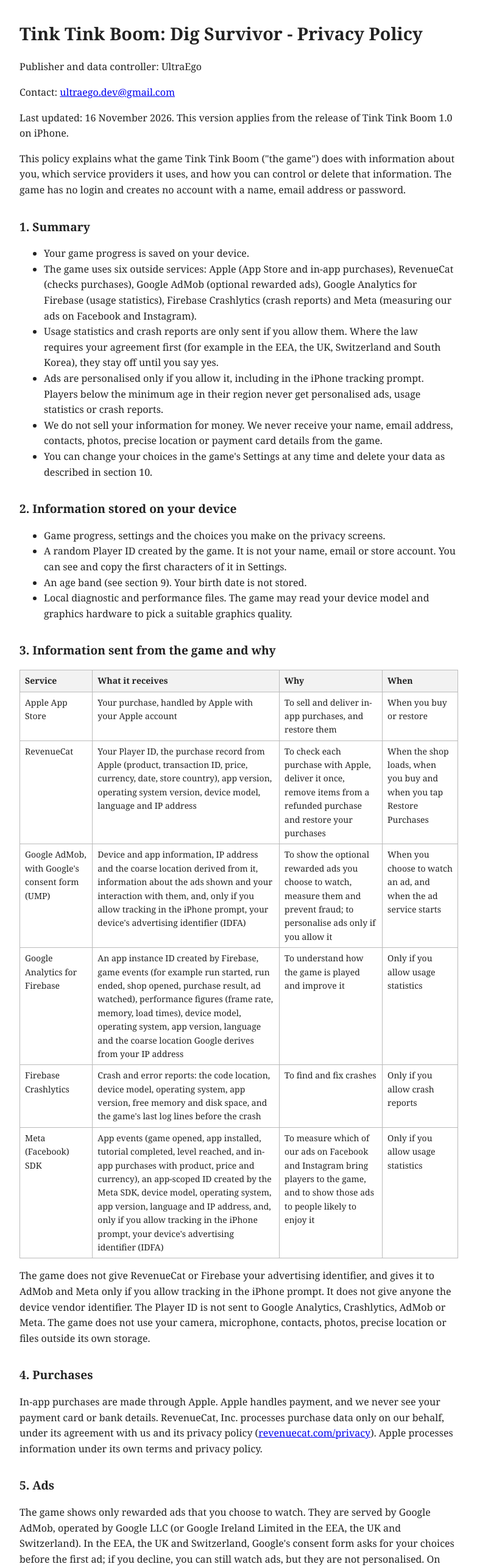
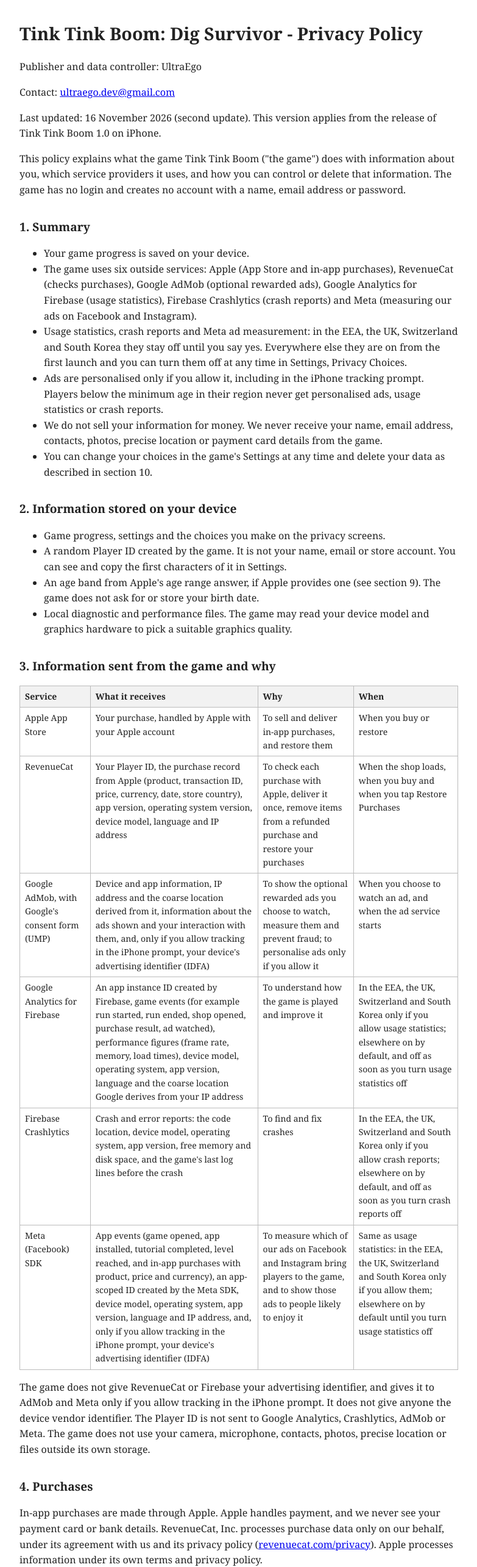
Before and after one commit to Ultraego-Team/inkbound-forge-legal, a plain HTML site: page privacy/index.html in a window 1280 px wide. Shown: the top 2569 px of the page at 61% size, without its empty margins (248-1031 px from the left). Drawn offline with Linux system fonts and the light colour scheme.

Commit message:
Privacy policy: match 1.0 consent defaults (region opt-out, Apple age range, no age question) (#5)
Co-authored-by: Vishal <panterawatches@gmail.com>
Co-authored-by: Claude Opus 5.5 <noreply@anthropic.com>

```diff
--- a/privacy/index.html
+++ b/privacy/index.html
@@ -3,14 +3,14 @@
 <h1>Tink Tink Boom: Dig Survivor - Privacy Policy</h1>
 <p>Publisher and data controller: UltraEgo</p>
 <p>Contact: <a href="mailto:ultraego.dev@gmail.com">ultraego.dev@gmail.com</a></p>
-<p>Last updated: 16 November 2026. This version applies from the release of Tink Tink Boom 1.0 on iPhone.</p>
+<p>Last updated: 16 November 2026 (second update). This version applies from the release of Tink Tink Boom 1.0 on iPhone.</p>
 <p>This policy explains what the game Tink Tink Boom (&quot;the game&quot;) does with information about you, which service providers it uses, and how you can control or delete that information. The game has no login and creates no account with a name, email address or password.</p>
 
 <h2>1. Summary</h2>
 <ul>
 <li>Your game progress is saved on your device.</li>
 <li>The game uses six outside services: Apple (App Store and in-app purchases), RevenueCat (checks purchases), Google AdMob (optional rewarded ads), Google Analytics for Firebase (usage statistics), Firebase Crashlytics (crash reports) and Meta (measuring our ads on Facebook and Instagram).</li>
-<li>Usage statistics and crash reports are only sent if you allow them. Where the law requires your agreement first (for example in the EEA, the UK, Switzerland and South Korea), they stay off until you say yes.</li>
+<li>Usage statistics, crash reports and Meta ad measurement: in the EEA, the UK, Switzerland and South Korea they stay off until you say yes. Everywhere else they are on from the first launch and you can turn them off at any time in Settings, Privacy Choices.</li>
 <li>Ads are personalised only if you allow it, including in the iPhone tracking prompt. Players below the minimum age in their region never get personalised ads, usage statistics or crash reports.</li>
 <li>We do not sell your information for money. We never receive your name, email address, contacts, photos, precise location or payment card details from the game.</li>
 <li>You can change your choices in the game's Settings at any time and delete your data as described in section 10.</li>
@@ -20,7 +20,7 @@
 <ul>
 <li>Game progress, settings and the choices you make on the privacy screens.</li>
 <li>A random Player ID created by the game. It is not your name, email or store account. You can see and copy the first characters of it in Settings.</li>
-<li>An age band (see section 9). Your birth date is not stored.</li>
+<li>An age band from Apple's age range answer, if Apple provides one (see section 9). The game does not ask for or store your birth date.</li>
 <li>Local diagnostic and performance files. The game may read your device model and graphics hardware to pick a suitable graphics quality.</li>
 </ul>
 
@@ -30,9 +30,9 @@
 <tr><td>Apple App Store</td><td>Your purchase, handled by Apple with your Apple account</td><td>To sell and deliver in-app purchases, and restore them</td><td>When you buy or restore</td></tr>
 <tr><td>RevenueCat</td><td>Your Player ID, the purchase record from Apple (product, transaction ID, price, currency, date, store country), app version, operating system version, device model, language and IP address</td><td>To check each purchase with Apple, deliver it once, remove items from a refunded purchase and restore your purchases</td><td>When the shop loads, when you buy and when you tap Restore Purchases</td></tr>
 <tr><td>Google AdMob, with Google's consent form (UMP)</td><td>Device and app information, IP address and the coarse location derived from it, information about the ads shown and your interaction with them, and, only if you allow tracking in the iPhone prompt, your device's advertising identifier (IDFA)</td><td>To show the optional rewarded ads you choose to watch, measure them and prevent fraud; to personalise ads only if you allow it</td><td>When you choose to watch an ad, and when the ad service starts</td></tr>
-<tr><td>Google Analytics for Firebase</td><td>An app instance ID created by Firebase, game events (for example run started, run ended, shop opened, purchase result, ad watched), performance figures (frame rate, memory, load times), device model, operating system, app version, language and the coarse location Google derives from your IP address</td><td>To understand how the game is played and improve it</td><td>Only if you allow usage statistics</td></tr>
-<tr><td>Firebase Crashlytics</td><td>Crash and error reports: the code location, device model, operating system, app version, free memory and disk space, and the game's last log lines before the crash</td><td>To find and fix crashes</td><td>Only if you allow crash reports</td></tr>
-<tr><td>Meta (Facebook) SDK</td><td>App events (game opened, app installed, tutorial completed, level reached, and in-app purchases with product, price and currency), an app-scoped ID created by the Meta SDK, device model, operating system, app version, language and IP address, and, only if you allow tracking in the iPhone prompt, your device's advertising identifier (IDFA)</td><td>To measure which of our ads on Facebook and Instagram bring players to the game, and to show those ads to people likely to enjoy it</td><td>Only if you allow usage statistics</td></tr>
+<tr><td>Google Analytics for Firebase</td><td>An app instance ID created by Firebase, game events (for example run started, run ended, shop opened, purchase result, ad watched), performance figures (frame rate, memory, load times), device model, operating system, app version, language and the coarse location Google derives from your IP address</td><td>To understand how the game is played and improve it</td><td>In the EEA, the UK, Switzerland and South Korea only if you allow usage statistics; elsewhere on by default, and off as soon as you turn usage statistics off</td></tr>
+<tr><td>Firebase Crashlytics</td><td>Crash and error reports: the code location, device model, operating system, app version, free memory and disk space, and the game's last log lines before the crash</td><td>To find and fix crashes</td><td>In the EEA, the UK, Switzerland and South Korea only if you allow crash reports; elsewhere on by default, and off as soon as you turn crash reports off</td></tr>
+<tr><td>Meta (Facebook) SDK</td><td>App events (game opened, app installed, tutorial completed, level reached, and in-app purchases with product, price and currency), an app-scoped ID created by the Meta SDK, device model, operating system, app version, language and IP address, and, only if you allow tracking in the iPhone prompt, your device's advertising identifier (IDFA)</td><td>To measure which of our ads on Facebook and Instagram bring players to the game, and to show those ads to people likely to enjoy it</td><td>Same as usage statistics: in the EEA, the UK, Switzerland and South Korea only if you allow them; elsewhere on by default until you turn usage statistics off</td></tr>
 </table>
 <p>The game does not give RevenueCat or Firebase your advertising identifier, and gives it to AdMob and Meta only if you allow tracking in the iPhone prompt. It does not give anyone the device vendor identifier. The Player ID is not sent to Google Analytics, Crashlytics, AdMob or Meta. The game does not use your camera, microphone, contacts, photos, precise location or files outside its own storage.</p>
 
@@ -43,10 +43,10 @@
 <p>The game shows only rewarded ads that you choose to watch. They are served by Google AdMob, operated by Google LLC (or Google Ireland Limited in the EEA, the UK and Switzerland). In the EEA, the UK and Switzerland, Google's consent form asks for your choices before the first ad; if you decline, you can still watch ads, but they are not personalised. On iPhone, the game asks your permission before the system tracking prompt; if you do not allow tracking, the advertising identifier is not used and ads are not personalised. You can change your ad choices at any time: in the EEA, the UK and Switzerland with AD PRIVACY OPTIONS in Settings in the game; in US states with the Do not sell or share my data choice in the game's privacy settings; and everywhere on iPhone under Settings, Privacy and Security, Tracking. Players below the minimum age get only non-personalised ads marked as directed at children. How Google uses data from ads: <a href="https://policies.google.com/technologies/partner-sites">policies.google.com/technologies/partner-sites</a>.</p>
 
 <h2>6. Usage statistics and crash reports</h2>
-<p>Google Analytics for Firebase and Firebase Crashlytics are provided by Google LLC. The game turns both off until you allow them, and sends nothing to them before that. The game tells Firebase not to use the data for advertising: advertising storage, ad user data and ad personalisation are always set to denied. If you turn usage statistics off later, collection stops and the analytics ID on your device is reset. Google's privacy policy: <a href="https://policies.google.com/privacy">policies.google.com/privacy</a>; Firebase privacy: <a href="https://firebase.google.com/support/privacy">firebase.google.com/support/privacy</a>.</p>
+<p>Google Analytics for Firebase and Firebase Crashlytics are provided by Google LLC. In the EEA, the UK, Switzerland and South Korea the game keeps both off until you allow them (in the EEA, the UK and Switzerland through Google's consent form) and sends nothing to them before that. Everywhere else both are on from the first launch, based on our legitimate interest in keeping the game working and improving it, and you can turn either off at any time in Settings, Privacy Choices. The game tells Firebase not to use the data for advertising: advertising storage, ad user data and ad personalisation are always set to denied. If you turn usage statistics off later, collection stops and the analytics ID on your device is reset. Google's privacy policy: <a href="https://policies.google.com/privacy">policies.google.com/privacy</a>; Firebase privacy: <a href="https://firebase.google.com/support/privacy">firebase.google.com/support/privacy</a>.</p>
 
 <h2>6a. Measuring our ads (Meta)</h2>
-<p>The Meta SDK is provided by Meta Platforms, Inc. (Meta Platforms Ireland Limited in the EEA, the UK and Switzerland). The game does not start it until you allow usage statistics, and sends nothing to Meta before that. It helps us see which of our Facebook and Instagram ads lead to installs and purchases. If you do not allow tracking in the iPhone prompt, Meta receives no advertising identifier and uses Apple's privacy-preserving measurement instead. If you turn usage statistics off later, the game stops sending events to Meta. Meta's privacy policy: <a href="https://www.facebook.com/privacy/policy/">facebook.com/privacy/policy</a>.</p>
+<p>The Meta SDK is provided by Meta Platforms, Inc. (Meta Platforms Ireland Limited in the EEA, the UK and Switzerland). It follows your usage statistics choice: in the EEA, the UK, Switzerland and South Korea the game does not start it until you allow usage statistics; everywhere else it runs from the first launch until you turn usage statistics off in Settings, Privacy Choices. It helps us see which of our Facebook and Instagram ads lead to installs and purchases. If you do not allow tracking in the iPhone prompt, Meta receives no advertising identifier and uses Apple's privacy-preserving measurement instead. If you turn usage statistics off later, the game stops sending events to Meta. Meta's privacy policy: <a href="https://www.facebook.com/privacy/policy/">facebook.com/privacy/policy</a>.</p>
 
 <h2>7. Legal bases (EEA, UK and Switzerland)</h2>
 <ul>
@@ -59,7 +59,7 @@
 <p>We share information only with the services in section 3. We do not sell your information for money. If you allow personalised ads or tracking, the information Google AdMob and Meta receive may count as &quot;sharing&quot; for cross-context behavioural advertising under some US state laws. To opt out, turn on Do not sell or share my data in the game's privacy settings, or do not allow tracking in the iPhone prompt (you can change it later under Settings, Privacy and Security, Tracking). Google, Meta and RevenueCat may process information in the United States and other countries. Where EEA, UK or Swiss law requires it, these transfers rely on the providers' standard contractual clauses or the EU-US Data Privacy Framework.</p>
 
 <h2>9. Children and the age gate</h2>
-<p>On first launch the game asks for a birth month and year to work out an age band. The birth date is not stored; only the age band is kept on your device. For players below the minimum age that applies in their region, usage statistics, crash reports and personalised ads are switched off and the tracking prompt is never shown. The game is not directed at children below the minimum age in their region.</p>
+<p>The game does not ask for your age. Where Apple's Declared Age Range service gives the game an age range for your Apple account, the game keeps only an age band on your device. For players below the minimum age that applies in their region, usage statistics, crash reports and personalised ads are switched off and the tracking prompt is never shown. The game is not directed at children below the minimum age in their region.</p>
 
 <h2>10. How long information is kept, and deleting it</h2>
 <ul>
```
